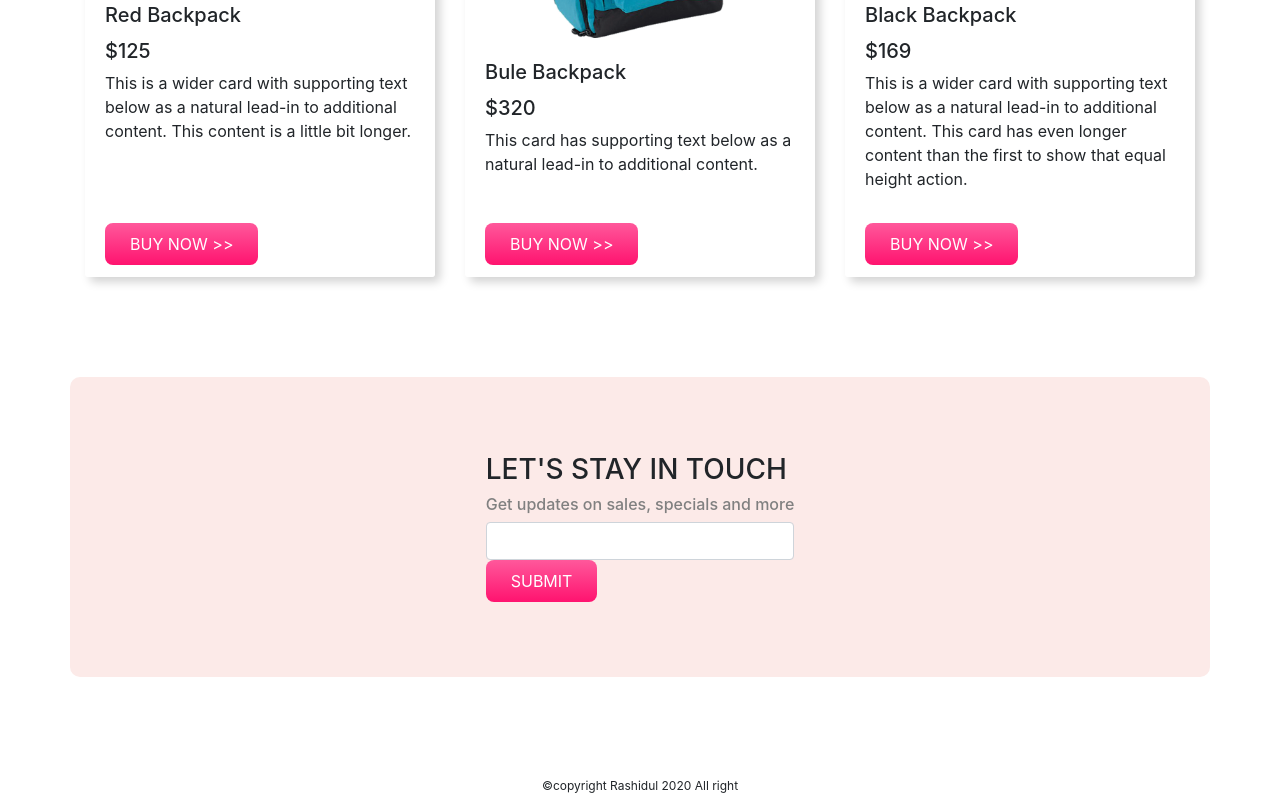
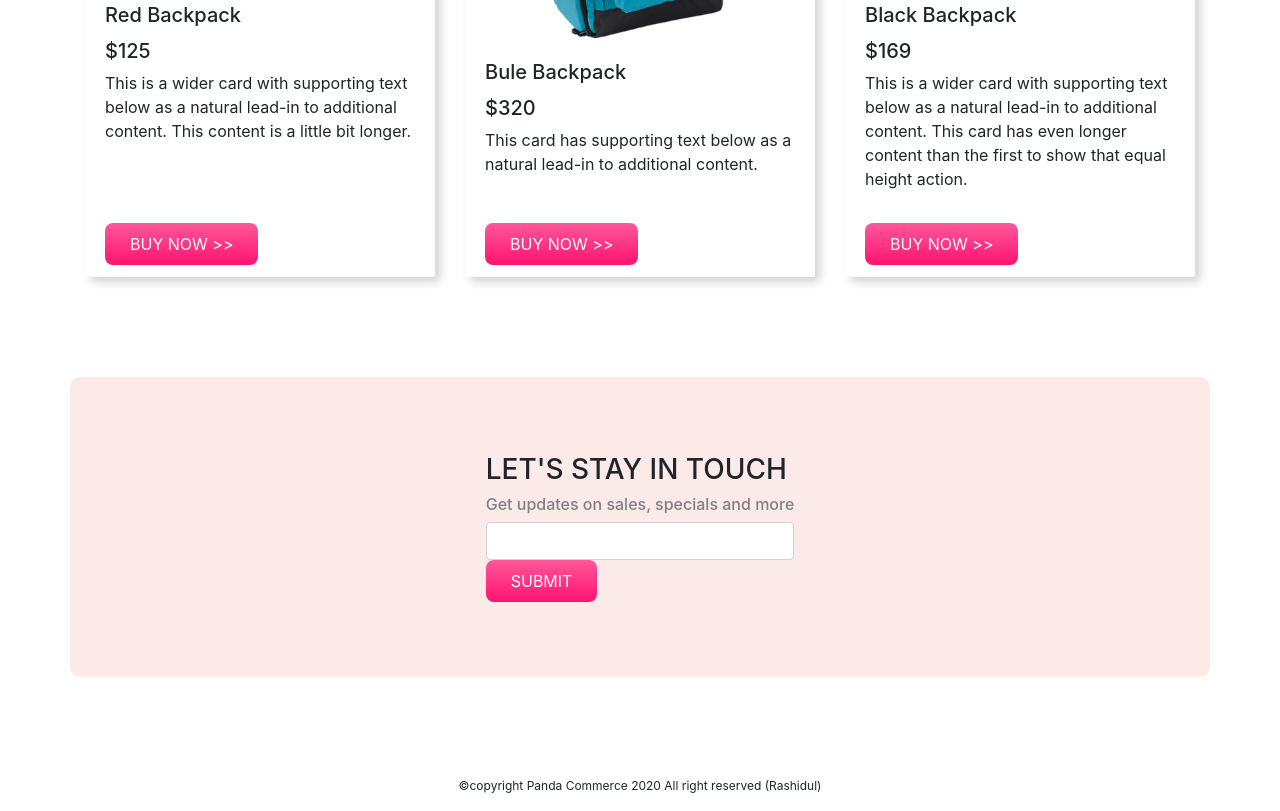
Before and after one commit to rashidul191/panda-commerce, a plain HTML site: page index.html in a window 1280 px wide. Shown: the part 1885-2696 px from the top of the page. Drawn offline with nearby package versions, Linux system fonts and the light colour scheme.

Commit message:
rashidul add

```diff
--- a/index.html
+++ b/index.html
@@ -195,7 +195,7 @@
 
 
   <footer class="d-flex justify-content-center ">
-    <p> ©copyright Rashidul 2020 All right</p>
+    <p> ©copyright Panda Commerce 2020 All right reserved (Rashidul)</p>
   </footer>
 
     <script src="https://code.jquery.com/jquery-3.5.1.slim.min.js" integrity="sha384-DfXdz2htPH0lsSSs5nCTpuj/zy4C+OGpamoFVy38MVBnE+IbbVYUew+OrCXaRkfj" crossorigin="anonymous"></script>
```
